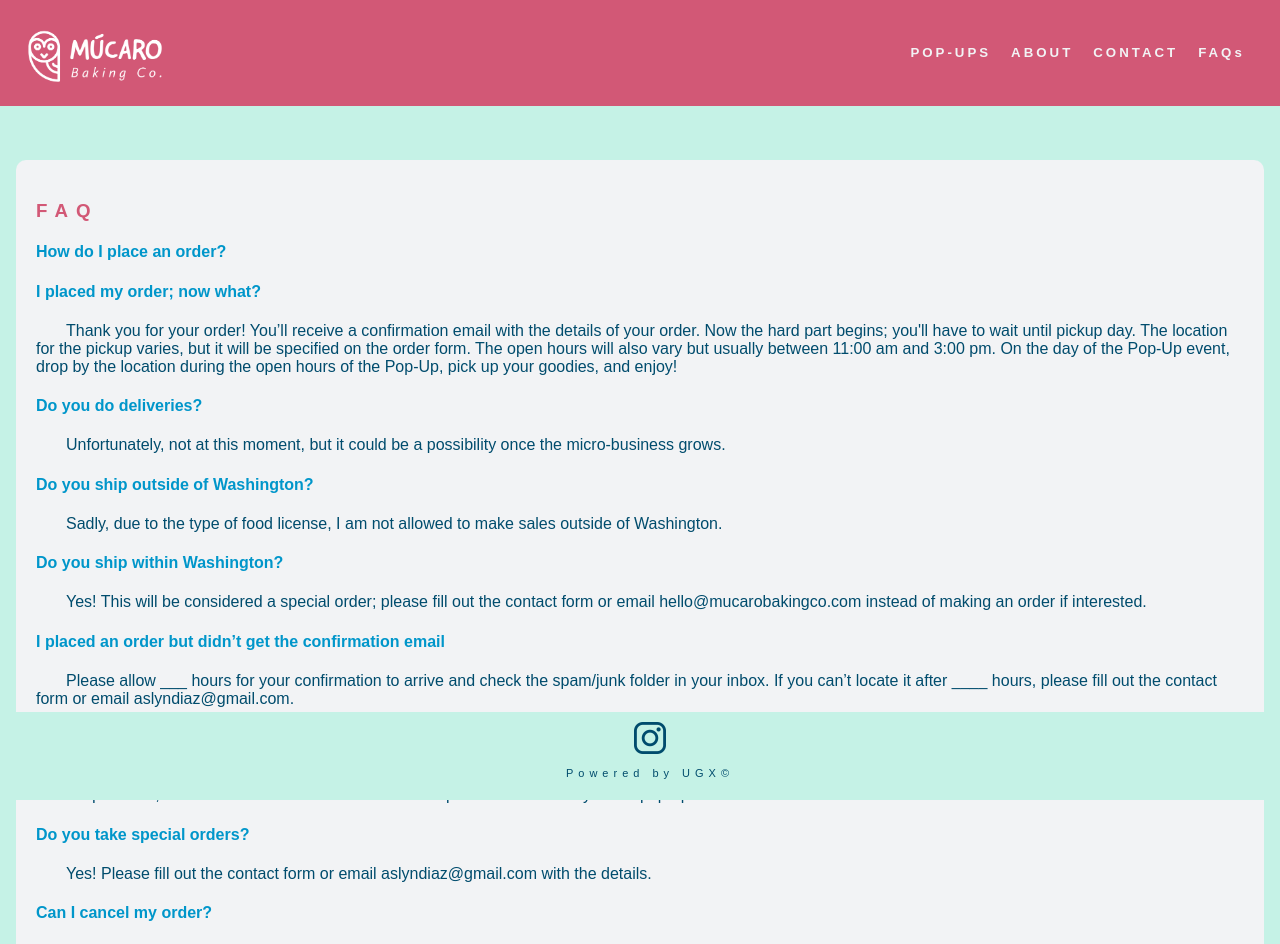
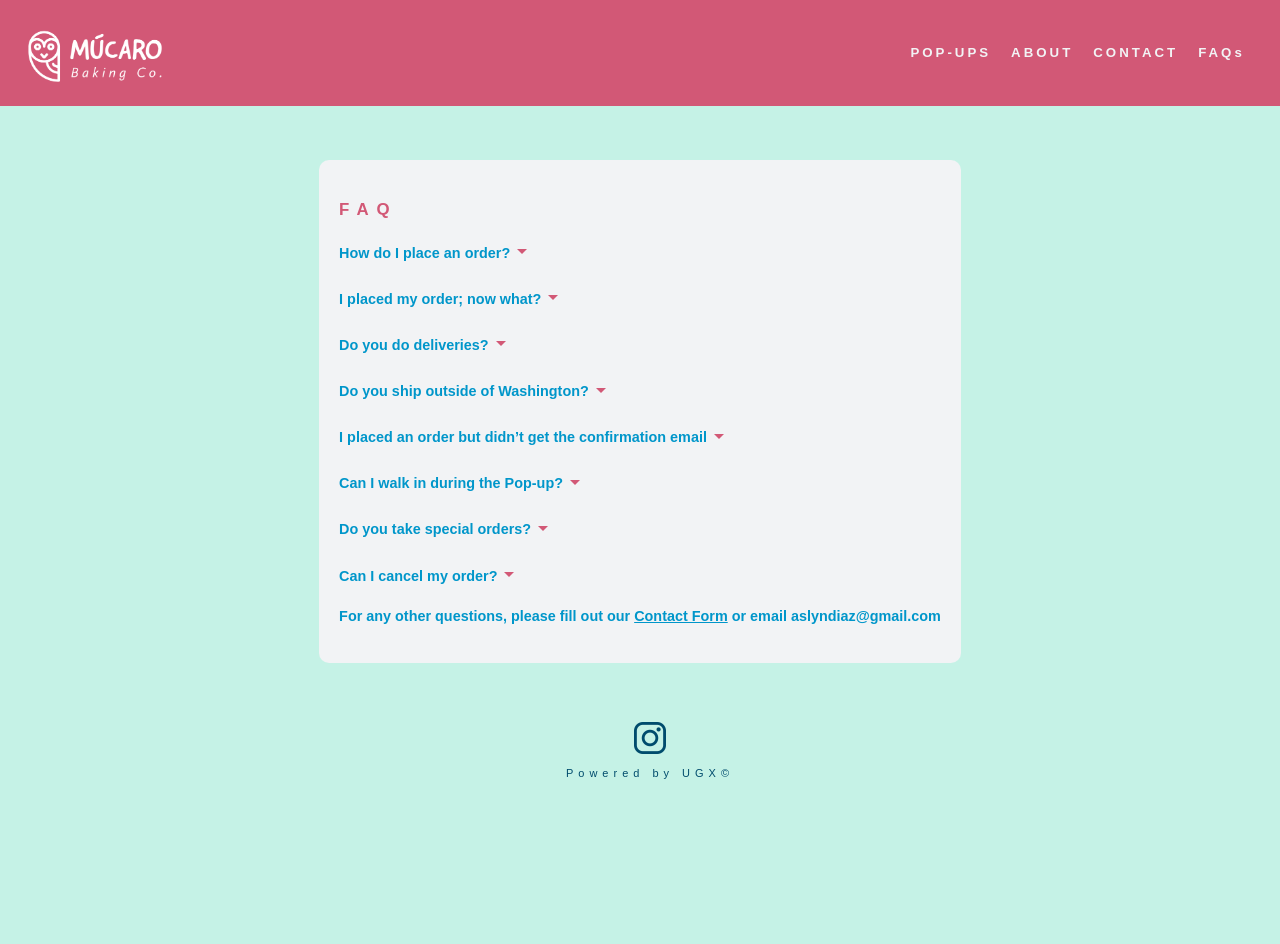
Before and after one commit to Ugonz86/MucaroBakingCo, a React (Create React App) app: page /faqs in a window 1280 px wide. Shown: the top 944 px of the page. After the commit the page ends 800 px from the top, so only its background shows below. Built offline with nearby package versions, Linux system fonts and the light colour scheme; the HTML template or start-up script is replaced by a standard one; what @aws-amplify/core would draw is missing.

Commit message:
Replaced faqs popover with accordion

```diff
--- a/package.json
+++ b/package.json
@@ -7,7 +7,7 @@
     "@emotion/react": "^11.10.6",
     "@emotion/styled": "^11.10.6",
     "@mui/icons-material": "^5.11.16",
-    "@mui/material": "^5.12.0",
+    "@mui/material": "^5.12.2",
     "@testing-library/jest-dom": "^5.16.5",
     "@testing-library/react": "^13.4.0",
     "@testing-library/user-event": "^13.5.0",
--- a/public/index.html
+++ b/public/index.html
@@ -15,6 +15,7 @@
       user's mobile device or desktop. See https://developers.google.com/web/fundamentals/web-app-manifest/
     -->
     <link rel="manifest" href="%PUBLIC_URL%/manifest.json" />
+    <!-- <link rel="stylesheet" href="https://cdnjs.cloudflare.com/ajax/libs/semantic-ui/2.4.1/semantic.min.css" /> -->
     <!--
       Notice the use of %PUBLIC_URL% in the tags above.
       It will be replaced with the URL of the `public` folder during the build.
--- a/src/App.css
+++ b/src/App.css
@@ -171,7 +171,7 @@ h5 {
   min-width: auto;
   overflow: scroll;
   background-color: #f2f3f5;
-  border-radius: 20px;
+  border-radius: 10px;
   text-align: left;
   margin-top: 80px;
   padding: 20px;
@@ -245,15 +245,15 @@ p.homeInfo{
 }
 
 .faqsContainer {
-  min-width: auto;
+  /* max-width: 100%; */
   overflow: scroll;
   background-color: #f2f3f5;
   border-radius: 10px;
   text-align: left;
   margin-top: 80px;
-  /* padding: 20px; */
   padding: 20px;
   text-align: left;
+  font-size: .9rem;
 }
 
 .Contact {
@@ -305,15 +305,6 @@ p.homeInfo{
   font-size: 11px;
 }
 
-optgroup::selection  {
-  background: red !important;
-}
-
-/* .contactSelect optgroup {
-  background-color: #f2f3f5 !important;
-  color: red !important;
-} */
-
 label {
   font-size: 12px;
 }
@@ -345,9 +336,6 @@ button {
   border-radius: 5px;
   width: 80px;
   margin: 20px auto 20px;
-}
-
-button:active {
 }
 
  .message {
@@ -437,6 +425,7 @@ textarea {
 
 .instalink {
   color: #0096ca;
+
 }
 
 /* ---Sidebar css */
@@ -545,8 +534,14 @@ textarea {
 }
 
 .carouselImage {
-  border-radius: 20px;
+  border-radius: 10px;
   width: 40vmax;
   height: auto;
   object-fit: contain;
 }
+
+/* ---Accordion css */
+
+.accordionIcon {
+  color: #D25876;
+}
--- a/src/pages/Faqs.js
+++ b/src/pages/Faqs.js
@@ -1,68 +1,90 @@
-import React from 'react';
+import React, { useState } from "react";
+import { Link } from "react-router-dom";
+import ArrowDropDownIcon from "@mui/icons-material/ArrowDropDown";
 import "../App.css";
+
+const faqQuestions = [
+  {
+    title: "How do I place an order?",
+    content: "...",
+  },
+  {
+    title: "I placed my order; now what?",
+    content:
+      "Thank you for your order! You will receive a confirmation email with the details of your order. Now the hard part begins; you will have to wait until pickup day. The location for the pickup varies, but it will be specified on the order form. The open hours will also vary but usually between 11:00 am and 3:00 pm. On the day of the Pop-Up event, drop by the location during the open hours of the Pop-Up, pick up your goodies, and enjoy!",
+  },
+  {
+    title: "Do you do deliveries?",
+    content:
+      "Unfortunately, not at this moment, but it could be a possibility once the micro-business grows.",
+  },
+  {
+    title: "Do you ship outside of Washington?",
+    content:
+      "Sadly, due to the type of food license, I am not allowed to make sales outside of Washington.",
+  },
+  {
+    title: "I placed an order but didn’t get the confirmation email",
+    content:
+      "Please allow ___ hours for your confirmation to arrive and check the spam/junk folder in your inbox. If you can’t locate it after ____ hours, please fill out the contact form or email aslyndiaz@gmail.com.",
+  },
+  {
+    title: "Can I walk in during the Pop-up?",
+    content:
+      "Of course! But preordering is highly recommended to guarantee you’ll be able to get your first choice of goodies. The items available to buy on the spot will be in limited quantities, and not all the items will be available to purchase on the day of the pop-up.",
+  },
+  {
+    title: "Do you take special orders?",
+    content:
+      "Yes! Please fill out the contact form or email aslyndiaz@gmail.com with the details.",
+  },
+  {
+    title: "Can I cancel my order?",
+    content:
+      "Cancellations will be accepted up to a week before the Pop-up event. If you need to cancel your order six to four days ahead, please fill out the contact form or email aslyndiaz@gmail.com. Those will be handled on a case-by-case basis. Changes will not be accepted within three days of the event.",
+  },
+];
+
+function Accordion({ faqQuestions }) {
+  const [activeIndex, setActiveIndex] = useState(-1);
+  const handleClick = (index) => {
+    setActiveIndex(index === activeIndex ? -1 : index);
+  };
+  return (
+    <div className="accordionItem">
+      {faqQuestions.map((item, index) => (
+        <div className="accordionHeader" key={item.title}>
+          <h4
+            onClick={() => handleClick(index)}
+            style={{ display: "flex", alignItems: "center", flexWrap: "wrap" }}
+          >
+            {item.title}
+            <i>
+              <ArrowDropDownIcon className="accordionIcon" />
+            </i>
+          </h4>
+          {/* <h4 onClick={() =>handleClick(index)}><AddIcon />{item.title}</h4> */}
+          {index === activeIndex && (
+            <p className="accordionContent">{item.content}</p>
+          )}
+        </div>
+      ))}
+    </div>
+  );
+}
 
 function Faqs() {
   return (
     <div className="Faqs">
       <div className="faqsContainer">
         <h3 className="title">FAQ</h3>
-        <h4>How do I place an order?</h4>
-        <h4>I placed my order; now what?</h4>
-        <p>
-          Thank you for your order! You’ll receive a confirmation email with the
-          details of your order. Now the hard part begins; you'll have to wait
-          until pickup day. The location for the pickup varies, but it will be
-          specified on the order form. The open hours will also vary but usually
-          between 11:00 am and 3:00 pm. On the day of the Pop-Up event, drop by
-          the location during the open hours of the Pop-Up, pick up your
-          goodies, and enjoy!
-        </p>
-        <h4>Do you do deliveries?</h4>
-        <p>
-          Unfortunately, not at this moment, but it could be a possibility once
-          the micro-business grows.
-        </p>
-        <h4>Do you ship outside of Washington?</h4>
-        <p>
-          Sadly, due to the type of food license, I am not allowed to make sales
-          outside of Washington.
-        </p>
-        <h4>Do you ship within Washington?</h4>
-        <p>
-          Yes! This will be considered a special order; please fill out the
-          contact form or email hello@mucarobakingco.com instead of making an
-          order if interested.
-        </p>
-        <h4>I placed an order but didn’t get the confirmation email</h4>
-        <p>
-          Please allow ___ hours for your confirmation to arrive and check the
-          spam/junk folder in your inbox. If you can’t locate it after ____
-          hours, please fill out the contact form or email
-          aslyndiaz@gmail.com.
-        </p>
-        <h4>Can I walk in during the Pop-up?</h4>
-        <p>
-          Of course! But preordering is highly recommended to guarantee you’ll
-          be able to get your first choice of goodies. The items available to
-          buy on the spot will be in limited quantities, and not all the items
-          will be available to purchase on the day of the pop-up.
-        </p>
-        <h4>Do you take special orders?</h4>
-        <p>
-          Yes! Please fill out the contact form or email
-          aslyndiaz@gmail.com with the details.
-        </p>
-        <h4>Can I cancel my order?</h4>
-        <p>
-          Cancellations will be accepted up to a week before the Pop-up event.
-          If you need to cancel your order six to four days ahead, please fill
-          out the contact form or email aslyndiaz@gmail.com. Those will be
-          handled on a case-by-case basis. Changes will not be accepted within
-          three days of the event.
-        </p>
+        <Accordion faqQuestions={faqQuestions} />
         <h4>
-          For any other questions, please fill out the contact form or email
-          aslyndiaz@gmail.com
+          For any other questions, please fill out our{" "}
+          <Link to="/contact" className="faqLink">
+            Contact Form
+          </Link>{" "}
+          or email aslyndiaz@gmail.com
         </h4>
       </div>
     </div>
```
Also changed, not shown: 1 other file (tests, documents, lock files or other folders).
